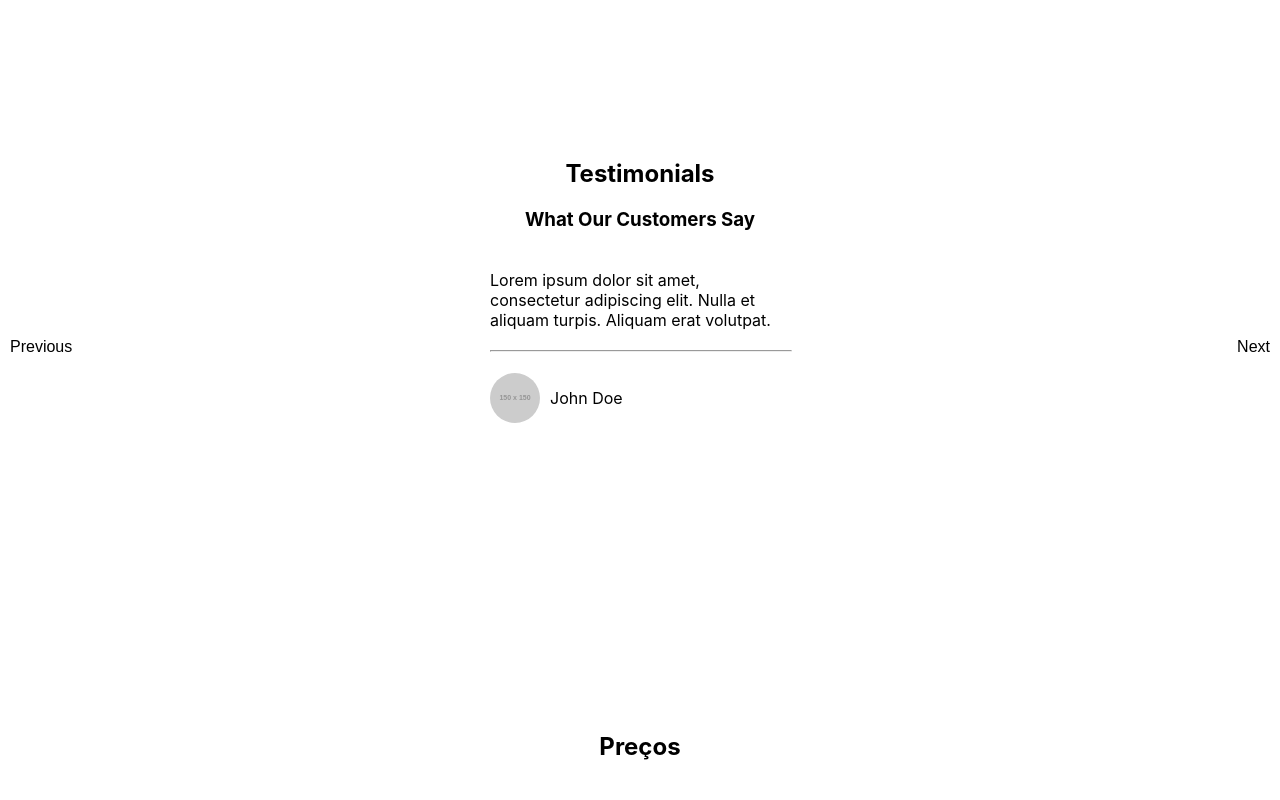
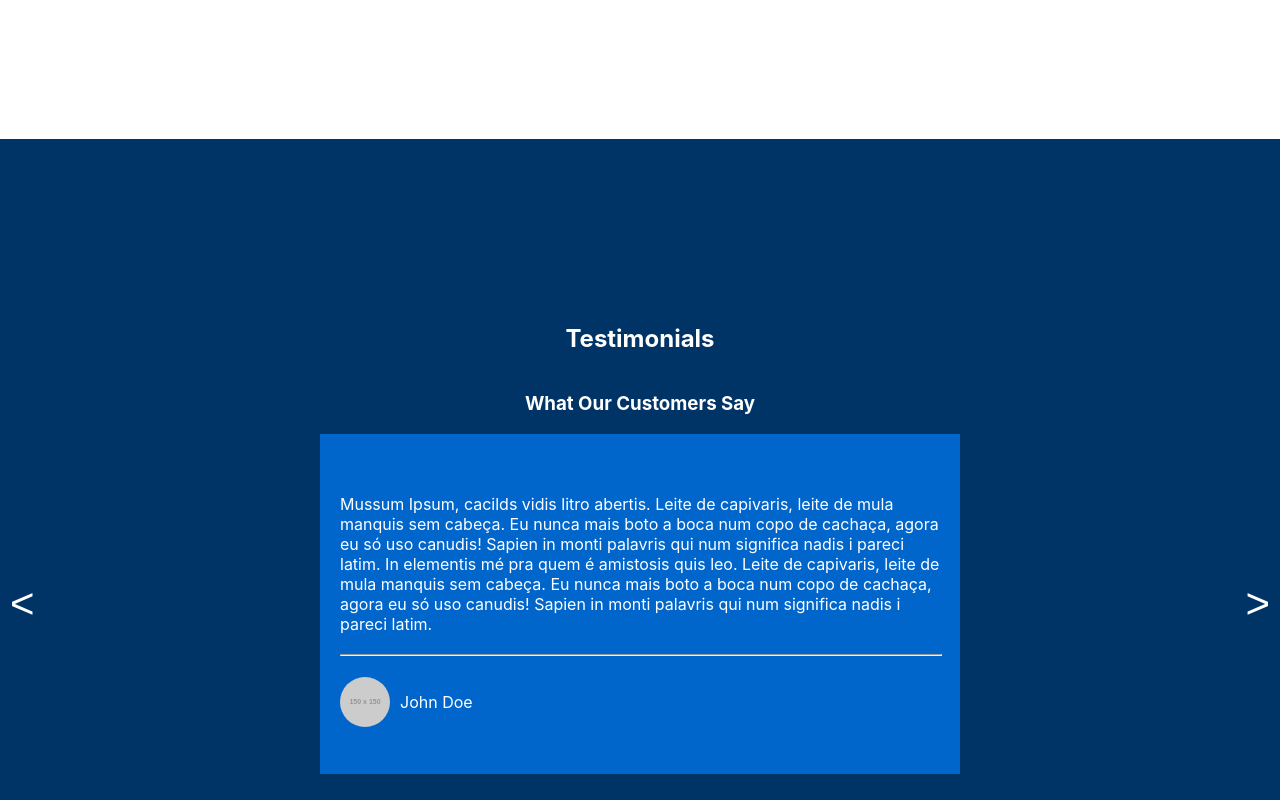
Before and after one commit to Lucas-A-Araujo/landing-page-challenge, a React (Create React App) app: page / in a window 1280 px wide. Shown: the part 3560-4360 px from the top of the page. Built offline with nearby package versions, Linux system fonts and the light colour scheme.

Commit message:
styles: card resize

```diff
--- a/src/components/Testimonials_section/index.jsx
+++ b/src/components/Testimonials_section/index.jsx
@@ -7,52 +7,48 @@ const TestimonialsSection = () => {
     const testimonials = [
       {
         id: 1,
-        testimonial: "Lorem ipsum dolor sit amet, consectetur adipiscing elit. Nulla et aliquam turpis. Aliquam erat volutpat.",
+        testimonial: "Mussum Ipsum, cacilds vidis litro abertis. Leite de capivaris, leite de mula manquis sem cabeça. Eu nunca mais boto a boca num copo de cachaça, agora eu só uso canudis! Sapien in monti palavris qui num significa nadis i pareci latim. In elementis mé pra quem é amistosis quis leo. Leite de capivaris, leite de mula manquis sem cabeça. Eu nunca mais boto a boca num copo de cachaça, agora eu só uso canudis! Sapien in monti palavris qui num significa nadis i pareci latim.",
         name: "John Doe",
         avatar: "https://via.placeholder.com/150",
       },
       {
         id: 2,
-        testimonial: "Sed dictum libero vel magna laoreet, id tincidunt ligula elementum. Integer nec leo non odio aliquet efficitur.",
+        testimonial: "Mussum Ipsum, cacilds vidis litro abertis. Leite de capivaris, leite de mula manquis sem cabeça. Eu nunca mais boto a boca num copo de cachaça, agora eu só uso canudis! Sapien in monti palavris qui num significa nadis i pareci latim. In elementis mé pra quem é amistosis quis leo. Leite de capivaris, leite de mula manquis sem cabeça. Eu nunca mais boto a boca num copo de cachaça, agora eu só uso canudis! Sapien in monti palavris qui num significa nadis i pareci latim.",
         name: "Jane Smith",
         avatar: "https://via.placeholder.com/150",
       },
       {
         id: 3,
-        testimonial: "Vestibulum in augue eu ante congue lacinia nec eu est. In at nibh et justo mollis accumsan.",
+        testimonial: "Mussum Ipsum, cacilds vidis litro abertis. Leite de capivaris, leite de mula manquis sem cabeça. Eu nunca mais boto a boca num copo de cachaça, agora eu só uso canudis! Sapien in monti palavris qui num significa nadis i pareci latim. In elementis mé pra quem é amistosis quis leo. Leite de capivaris, leite de mula manquis sem cabeça. Eu nunca mais boto a boca num copo de cachaça, agora eu só uso canudis! Sapien in monti palavris qui num significa nadis i pareci latim.",
         name: "Alice Johnson",
         avatar: "https://via.placeholder.com/150",
       },
     ];
 
-    const nextSlide = () => {
-      setCurrentSlide((prevSlide) => (prevSlide === testimonials.length - 1 ? 0 : prevSlide + 1));
-    };
-
-    const prevSlide = () => {
-      setCurrentSlide((prevSlide) => (prevSlide === 0 ? testimonials.length - 1 : prevSlide - 1));
-    };
+    const lastIndex = testimonials.length - 1;
+    const prevIndex = currentSlide === 0 ? lastIndex : currentSlide - 1;
+    const nextIndex = currentSlide === lastIndex ? 0 : currentSlide + 1;
 
     return (
       <div className="testimonials-section">
         <h2>Testimonials</h2>
         <h3>What Our Customers Say</h3>
         <div className="testimonials-carousel">
-          {testimonials.map((testimonial, index) => (
-            <div key={testimonial.id} className={`testimonial-card ${index === currentSlide ? 'active' : ''}`}>
-              <p className="testimonial-text">{testimonial.testimonial}</p>
+          {[prevIndex, currentSlide, nextIndex].map((index) => (
+            <div key={testimonials[index].id} className={`testimonial-card ${index === currentSlide ? 'active' : ''}`}>
+              <p className="testimonial-text">{testimonials[index].testimonial}</p>
               <hr className="testimonial-divider" />
               <div className="testimonial-author">
-                <img src={testimonial.avatar} alt={testimonial.name} className="avatar" />
-                <p className="author-name">{testimonial.name}</p>
+                <img src={testimonials[index].avatar} alt={testimonials[index].name} className="avatar" />
+                <p className="author-name">{testimonials[index].name}</p>
               </div>
             </div>
           ))}
-          <button className="prev-button" onClick={prevSlide}>Previous</button>
-          <button className="next-button" onClick={nextSlide}>Next</button>
+          <button className="prev-button" onClick={() => setCurrentSlide(prevIndex)}>&lt;</button>
+          <button className="next-button" onClick={() => setCurrentSlide(nextIndex)}>&gt;</button>
         </div>
       </div>
     );
-  };
+};
 
-  export default TestimonialsSection;
+export default TestimonialsSection;
--- a/src/components/Testimonials_section/styles.css
+++ b/src/components/Testimonials_section/styles.css
@@ -1,5 +1,14 @@
 .testimonials-section {
     text-align: center;
+    background-color: #003366;
+    /* Um azul bem escuro */
+    color: #fff;
+    height: 100vh;
+    display: flex;
+    /* Adicione esta linha */
+    flex-direction: column;
+    /* Adicione esta linha */
+    justify-content: center;
 }
 
 .testimonials-carousel {
@@ -10,10 +19,13 @@
 }
 
 .testimonial-card {
+    background-color: #0066cc;
+    color: #fff;
     display: none;
     width: 100%;
-    max-width: 300px; /* Largura máxima do card */
-    padding: 20px;
+    max-width: 600px;
+    height: 280px;
+    padding: 60px 20px 0px 20px;
     text-align: left;
 }
 
@@ -50,8 +62,9 @@
     background-color: transparent;
     border: none;
     cursor: pointer;
-    font-size: 16px;
+    font-size: 42px;
     padding: 10px;
+    color: #fff;
 }
 
 .prev-button {
```
Lines whose indentation alone changed are shown as unchanged.
